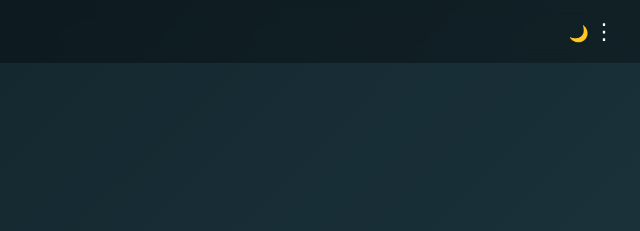
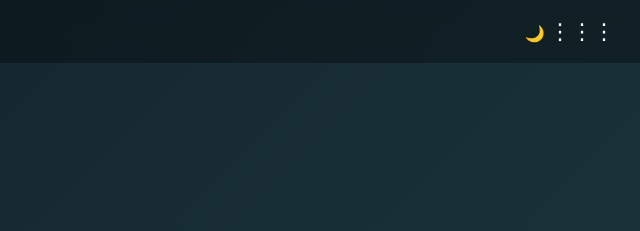
Before and after one commit to rcfxncy-collab/rcf, a website: page index.html in a window 1280 px wide. Shown: the top 231 px of the page, 640-1280 px from the left. Drawn offline with Linux system fonts and the light colour scheme.

Commit message:
Update index.html

```diff
--- a/index.html
+++ b/index.html
@@ -154,7 +154,7 @@ iframe{
     <div class="logo">RCF</div>
     <div>
         <span class="mode-toggle" onclick="toggleMode()">🌙</span>
-        <span class="menu-btn" onclick="toggleMenu()">⋮</span>
+        <span class="menu-btn" onclick="toggleMenu()">⋮⋮⋮</span>
     </div>
     <div class="dropdown" id="menu">
         <a href="#home">HOME</a>
```
